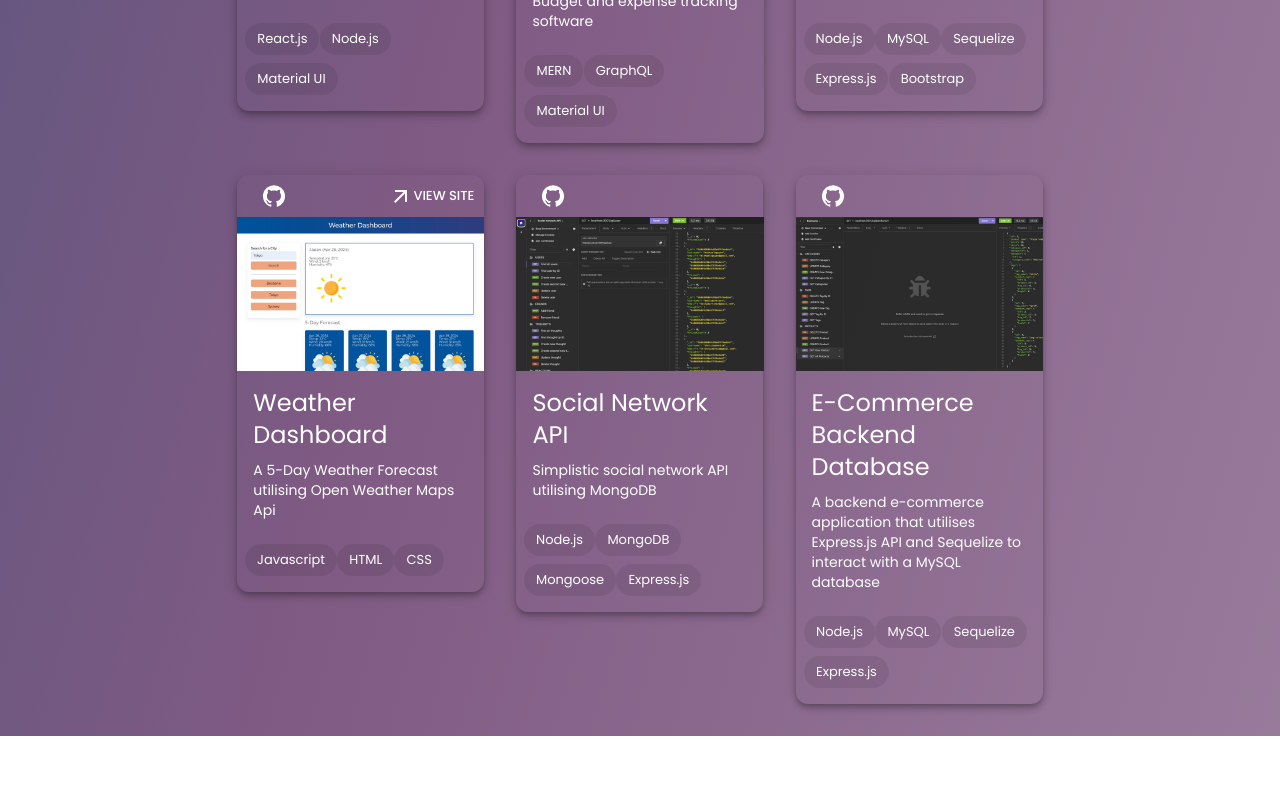
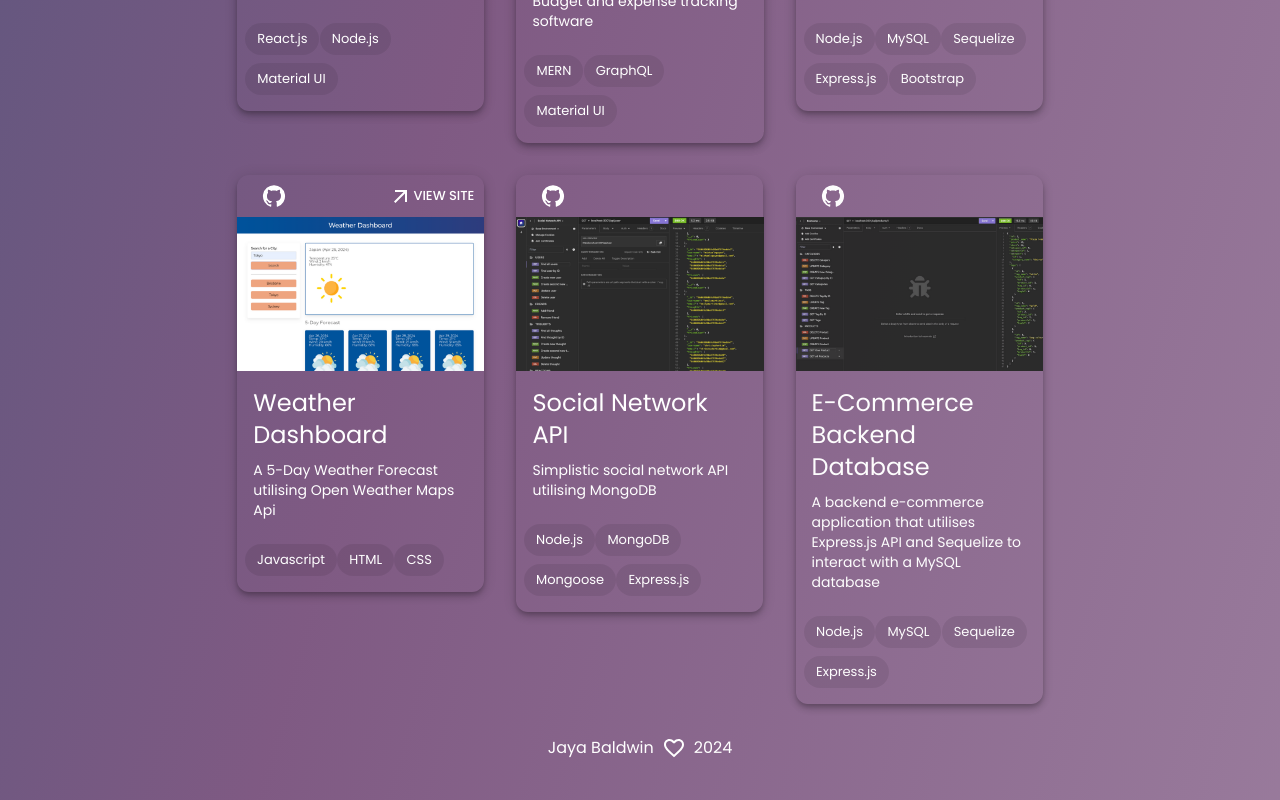
Before and after one commit to jayabaldwin/jaya-react-portfolio, a React (Vite) app: page / in a window 1280 px wide. Shown: the part 3171-3971 px from the top of the page. Before the commit the page ends 3907 px from the top, so only its background shows below. Built offline with nearby package versions, Linux system fonts and the light colour scheme.

Commit message:
Added footer

```diff
--- a/dev-dist/sw.js
+++ b/dev-dist/sw.js
@@ -91,7 +91,7 @@ define(['./workbox-a9fe0588'], (function (workbox) { 'use strict';
     "revision": "a0a935cab736bd283f02b9b3943529bb"
   }, {
     "url": "index.html",
-    "revision": "0.1c6rfi0c22g"
+    "revision": "0.q03h37cg22"
   }], {});
   workbox.cleanupOutdatedCaches();
   workbox.registerRoute(new workbox.NavigationRoute(workbox.createHandlerBoundToURL("index.html"), {
--- /dev/null
+++ b/src/components/home/Footer.jsx
@@ -0,0 +1,18 @@
+import FavoriteBorderIcon from '@mui/icons-material/FavoriteBorder';
+
+const style = {
+    display: 'flex',
+    marginTop: '2rem',
+    marginBottom: '0.5rem',
+    textAlign: 'center',
+    justifyContent: 'center',
+    color: 'white'
+}
+
+export default function Footer() {
+    return (
+        <footer style={style}>
+            Jaya Baldwin <FavoriteBorderIcon sx={{ml: 1, mr: 1}}/> 2024
+        </footer>
+    )
+}
--- a/src/pages/Home.jsx
+++ b/src/pages/Home.jsx
@@ -3,6 +3,7 @@ import About from '../components/home/About.jsx'
 import Skills from "../components/home/Skills.jsx";
 import Projects from '../components/home/Projects.jsx'
 import Layout from '../components/layouts/Layout.jsx'
+import Footer from '../components/home/Footer.jsx';
 
 export default function Home() {
     return (
@@ -12,6 +13,7 @@ export default function Home() {
         <About />
         <Skills />
         <Projects />
+        <Footer />
     </Layout>
     </>
     )
```
